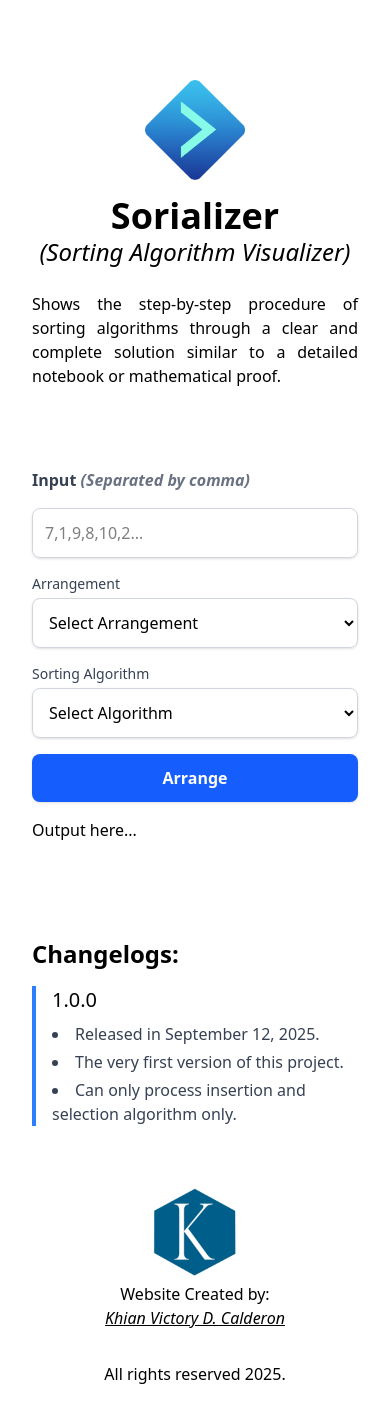
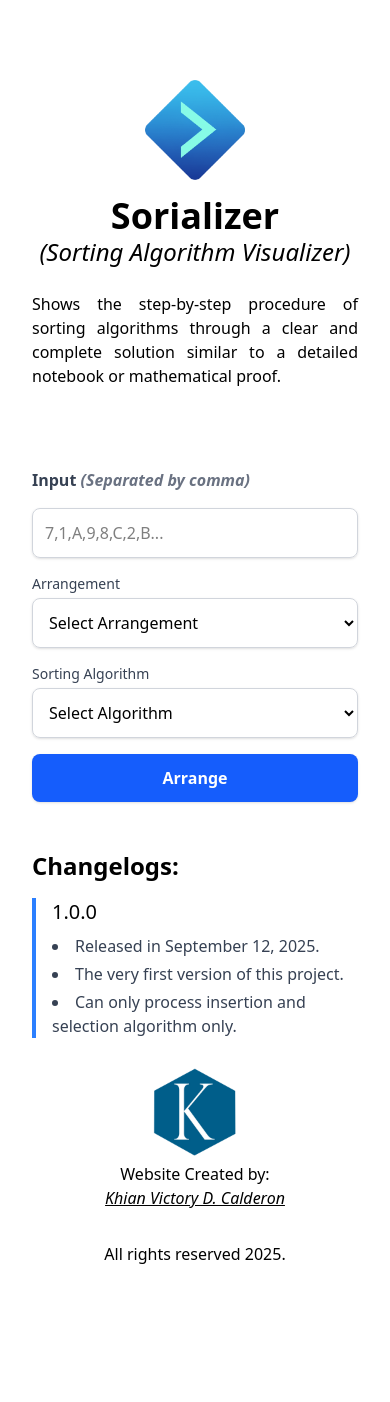
Before and after one commit to khianvictorycalderon/Sorializer, a React (Vite) app: page / in a window 390 px wide. After the commit the page ends 1282 px from the top, so only its background shows below. Built offline with nearby package versions, Linux system fonts and the light colour scheme.

Commit message:
Updated UI

```diff
--- a/src/components/changelogs.tsx
+++ b/src/components/changelogs.tsx
@@ -4,7 +4,7 @@ interface ChangeLogsProps {
 
 export default function ChangeLogs({ changelogs }: ChangeLogsProps) {
     return (
-        <div className="px-8 py-4 lg:py-8">
+        <div className="px-8 mt-4">
             <div className="max-w-4xl mx-auto">
                 <h1 className="text-2xl font-semibold mb-4">Changelogs:</h1>
                 {changelogs.map(([version, logs], index) => (
--- a/src/components/footer.tsx
+++ b/src/components/footer.tsx
@@ -4,7 +4,7 @@ export default function Footer() {
     const currentYear = date.getFullYear();
 
     return (
-        <div className="px-8 py-4 lg:py-8">
+        <div className="px-8 pb-4 lg:pb-8">
             <div className="max-w-4xl mx-auto flex flex-col md:flex-row">
 
                 <div className="flex-1/2 text-center md:text-left">
--- a/src/components/opsec.tsx
+++ b/src/components/opsec.tsx
@@ -18,6 +18,7 @@ interface InputSectionProps {
 
 interface OutputSectionProps {
     steps: React.ReactNode[];
+    onClear: () => void; // added
 }
 
 export default function OpSec() {
@@ -74,6 +75,9 @@ export default function OpSec() {
       setSteps(newSteps);
     };
 
+    const handleClearOutput = () => {
+        setSteps([]);
+    };
 
     return (
         <>
@@ -87,7 +91,7 @@ export default function OpSec() {
               onArrange={handleArrange}
               error={error}
           />
-          <OutputSection steps={steps} />
+          <OutputSection steps={steps} onClear={handleClearOutput} />
         </>
     );
 }
@@ -113,7 +117,7 @@ const InputSection = ({
           type="text"
           className={`w-full p-3 border rounded-lg shadow-sm focus:outline-none focus:ring-2 transition
             ${error && !input.trim() ? "border-red-500 focus:ring-red-300" : "border-gray-300 focus:ring-blue-600 focus:border-blue-600"}`}
-          placeholder="7,1,9,8,10,2..."
+          placeholder="7,1,A,9,8,C,2,B..."
           value={input}
           onChange={(e) => {
             let value = e.target.value;
@@ -210,11 +214,11 @@ const InputSection = ({
   );
 };
 
-const OutputSection = ({ steps }: OutputSectionProps) => {
+const OutputSection = ({ steps, onClear }: OutputSectionProps) => {
   return (
-    <div className="px-8 py-4 mb-16">
+    <div className="px-8 py-4">
         <div className="max-w-4xl mx-auto">
-            {steps.length > 0 ? (
+          {steps.length > 0 && (
             <>
               {steps.map((item, index) => (
                 <div
@@ -224,13 +228,17 @@ const OutputSection = ({ steps }: OutputSectionProps) => {
                     {index + 1}.{")"} {item}
                 </div>
               ))}
+              <div className="mt-4">
+                <button
+                  onClick={onClear}
+                  className="px-6 py-3 bg-red-600 text-white font-semibold rounded-lg shadow hover:bg-red-400 transition w-full cursor-pointer"
+                >
+                  Clear Output
+                </button>
+              </div>
             </>
-            ) : (
-                <span>
-                    Output here...
-                </span>
           )}
         </div>
     </div>
   );
-};
+}
```
Lines whose indentation alone changed are shown as unchanged.
